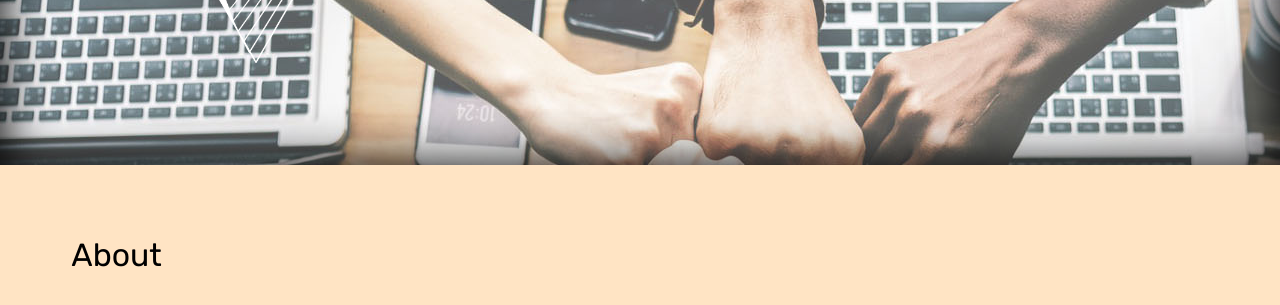
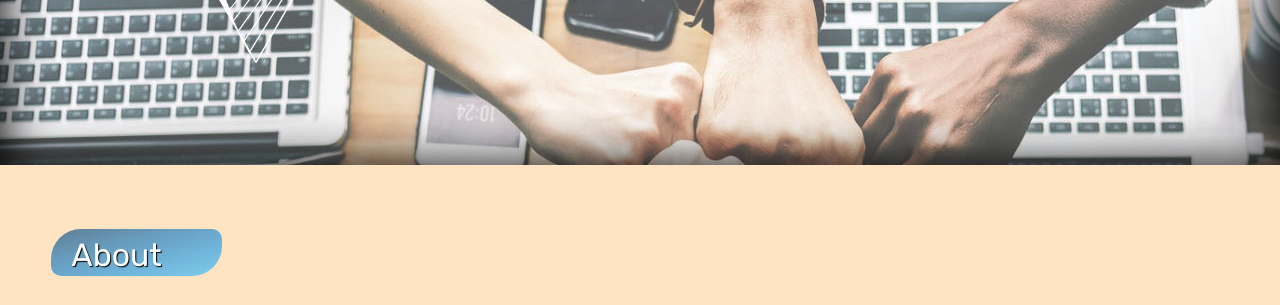
Before and after one commit to DanielBayard/Daniels, a plain HTML site: page index.html in a window 1280 px wide. Shown: the part 485-790 px from the top of the page. Drawn offline with nearby package versions, Linux system fonts and the light colour scheme; a web font is replaced by a local one.

Commit message:
Update index.html

```diff
--- a/index.html
+++ b/index.html
@@ -130,7 +130,7 @@
 
     <div id="about" class="about two-columns">
         <article >
-          <h3 id="about gradient_blue">About</h3>
+          <h3 id="gradient_blue">About</h3>
           <section class="paddingSections_about">
               <h4>What do we do?</h4>
               <p>dolor sit amet, consectetur adipiscing elit. Curabitur efficitur erat imperdiet, bibendum enim vel, pulvinar ligula. Ut mattis, enim et porttitor vehicula, ex tortor efficitur justo, sit amet tincidunt erat ligula eget nulla. Duis libero orci, ultrices sed eros at, ullamcorper rutrum justo. Phasellus tempus sed ipsum sit amet hendrerit.   </p>
```
